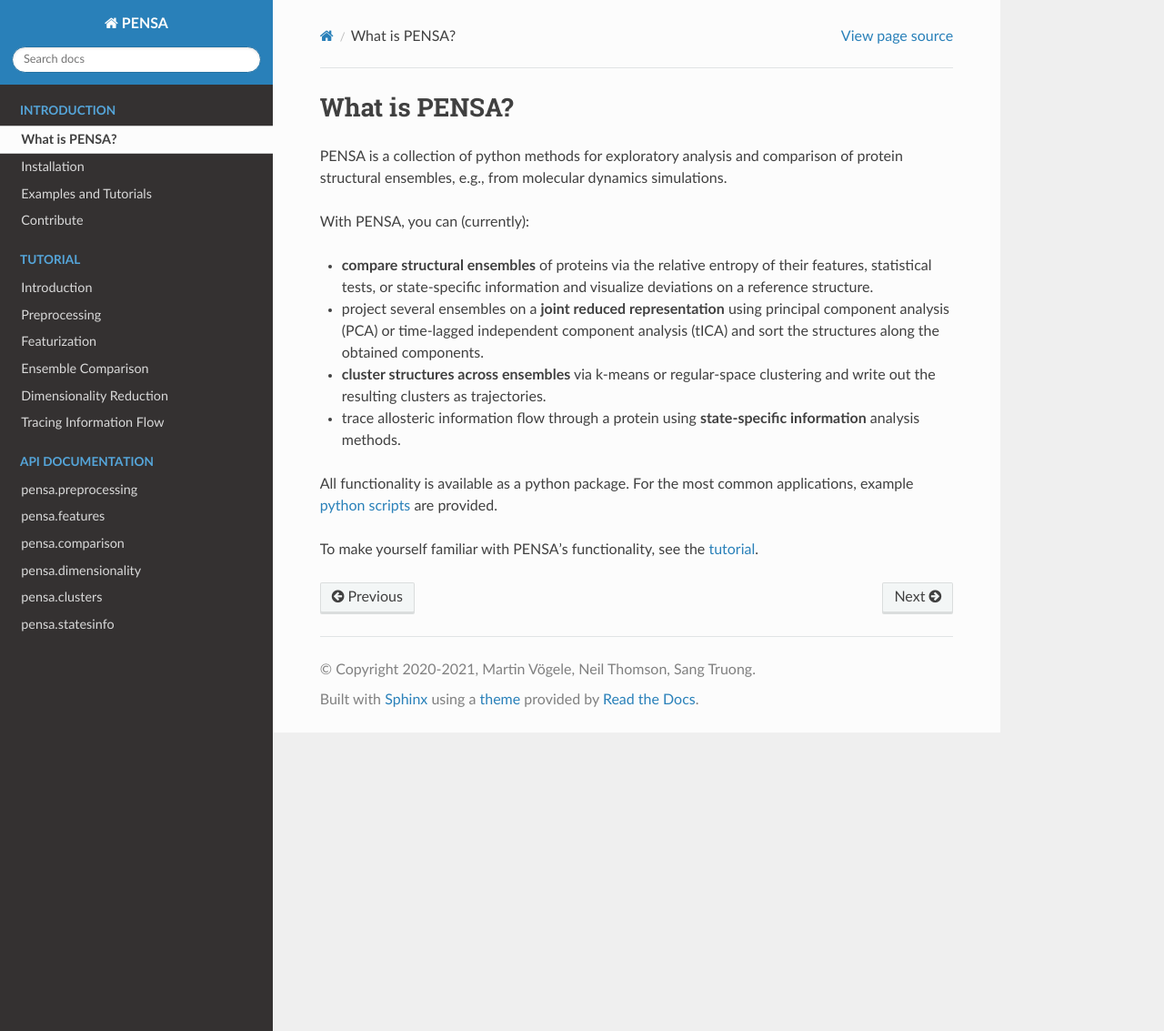
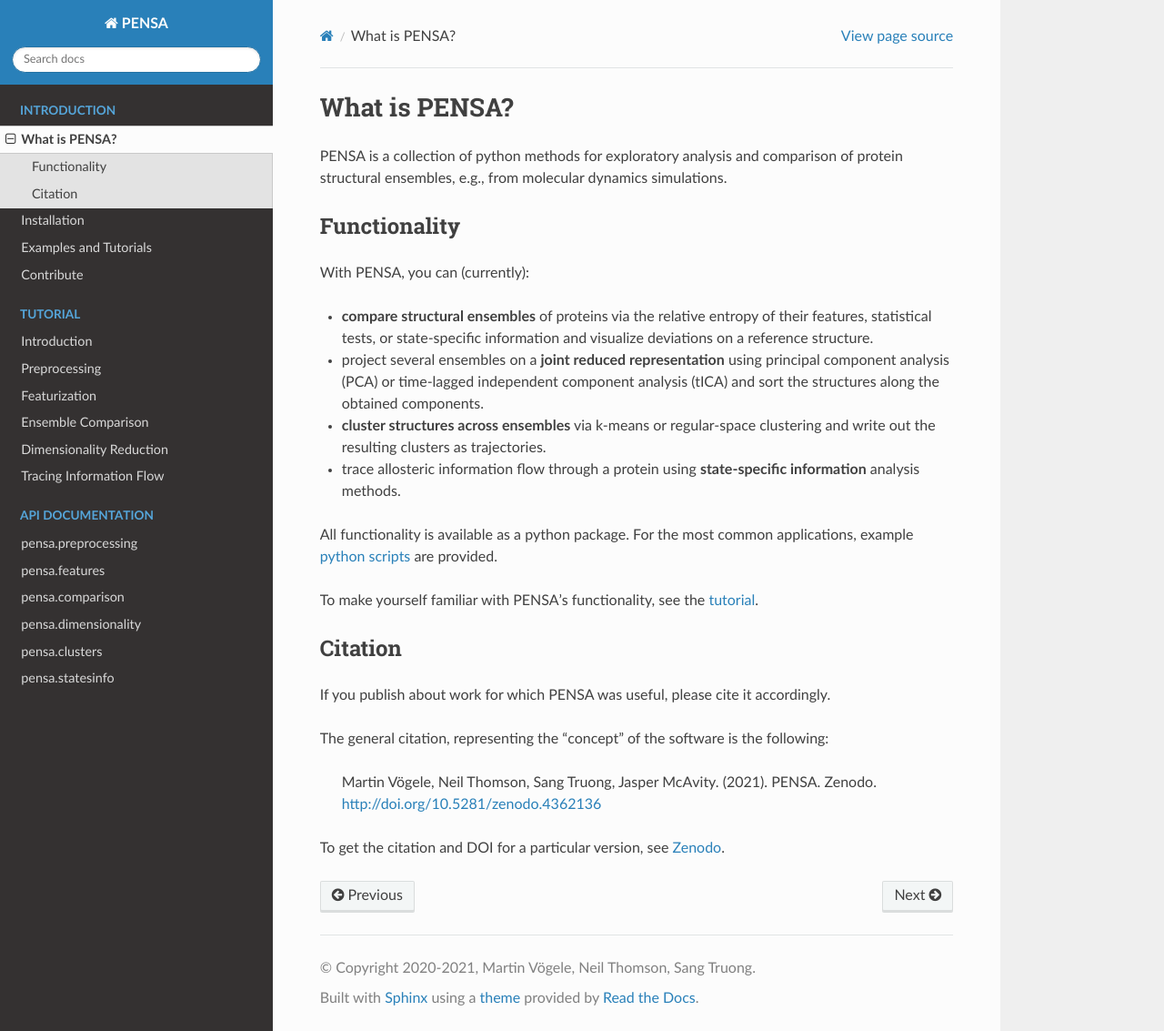
Before and after one commit to drorlab/pensa, a Sphinx documentation site: the page built from docs/about.rst, in a window 1280 px wide and 1133 px high. Shown: the whole window at 91% size. Built offline with Sphinx 7.4.7 and the Read the Docs theme 2.0.0, drawn with Linux system fonts in a browser that asks for light colours.

Commit message:
Update about.rst

```diff
--- a/docs/about.rst
+++ b/docs/about.rst
@@ -2,6 +2,9 @@ What is PENSA?
 ==============
 
 PENSA is a collection of python methods for exploratory analysis and comparison of protein structural ensembles, e.g., from molecular dynamics simulations.
+
+Functionality
+*************
 
 With PENSA, you can (currently):
 
@@ -13,3 +16,14 @@ With PENSA, you can (currently):
 All functionality is available as a python package. For the most common applications, example `python scripts <https://github.com/drorlab/pensa/tree/master/scripts>`_ are provided.
 
 To make yourself familiar with PENSA's functionality, see the `tutorial <https://pensa.readthedocs.io/en/latest/tut-1-intro.html>`_.
+
+Citation
+********
+
+If you publish about work for which PENSA was useful, please cite it accordingly.
+
+The general citation, representing the "concept" of the software is the following:
+
+    Martin Vögele, Neil Thomson, Sang Truong, Jasper McAvity. (2021). PENSA. Zenodo. http://doi.org/10.5281/zenodo.4362136
+
+To get the citation and DOI for a particular version, see `Zenodo <https://zenodo.org/record/4362136>`_.
```
